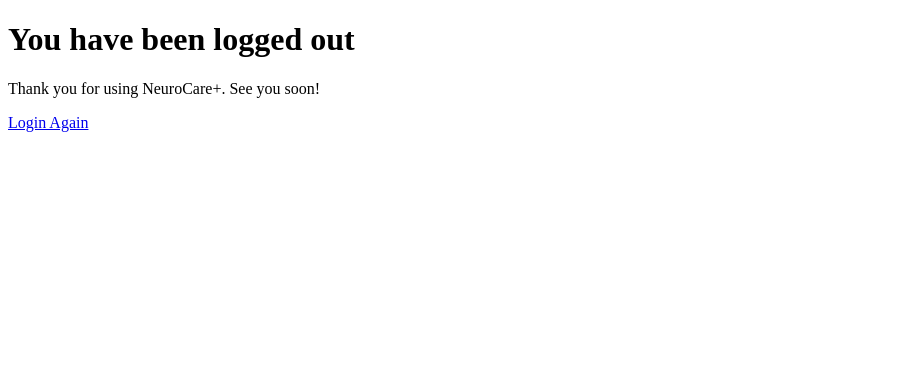
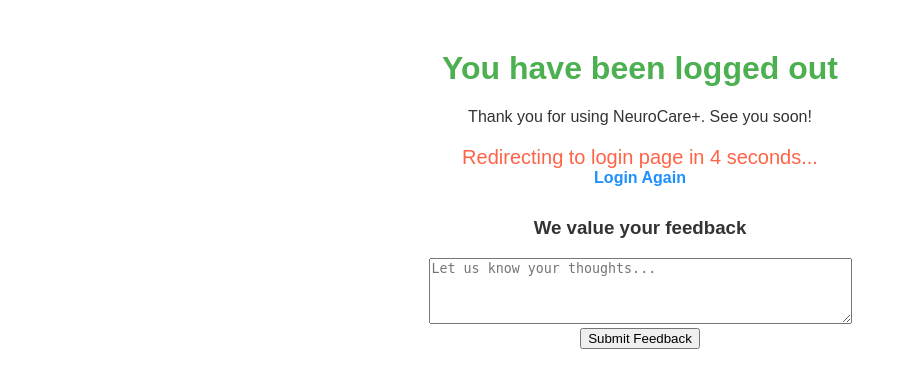
Before and after one commit to Anish2324/Neuroapp, a Django app: page /logout/ in a window 1280 px wide. Shown: the top 388 px of the page, without its empty margins (0-907 px from the left). Run offline with Django 5.2, Linux system fonts and the light colour scheme; a user stored in the database is signed in.

Commit message:
last small thing was missing

```diff
--- a/neurocare/mental_health_app/users/templates/users/logout.html
+++ b/neurocare/mental_health_app/users/templates/users/logout.html
@@ -4,11 +4,68 @@
 <head>
     <title>NeuroCare+ - Logout</title>
     {% load static %}
-  <link rel="icon" type="image/x-icon" href="{% static '/users/images/finallogo.ico' %}">
+    <link rel="icon" type="image/x-icon" href="{% static '/users/images/finallogo.ico' %}">
+    <style>
+        body {
+            font-family: Arial, sans-serif;
+            text-align: center;
+            margin-top: 50px;
+            color: #333;
+        }
+        h1 {
+            color: #4CAF50;
+        }
+        a {
+            text-decoration: none;
+            color: #1E90FF;
+            font-weight: bold;
+        }
+        a:hover {
+            color: #FF4500;
+        }
+        .countdown {
+            font-size: 20px;
+            margin-top: 20px;
+            color: #FF6347;
+        }
+        .feedback {
+            margin-top: 30px;
+        }
+    </style>
+    <script>
+        // Countdown Timer
+        let countdown = 10;
+        function startCountdown() {
+            const timer = document.getElementById('timer');
+            const interval = setInterval(() => {
+                countdown--;
+                timer.textContent = countdown;
+                if (countdown === 0) {
+                    clearInterval(interval);
+                    window.location.href = "/login/";
+                }
+            }, 1000);
+        }
+
+        // Run countdown on page load
+        window.onload = startCountdown;
+    </script>
 </head>
 <body>
     <h1>You have been logged out</h1>
     <p>Thank you for using NeuroCare+. See you soon!</p>
+    <div class="countdown">
+        Redirecting to login page in <span id="timer">10</span> seconds...
+    </div>
     <a href="/login/">Login Again</a>
+
+    <div class="feedback">
+        <h3>We value your feedback</h3>
+        <form action="/submit-feedback/" method="POST">
+            {% csrf_token %}
+            <textarea name="feedback" rows="4" cols="50" placeholder="Let us know your thoughts..."></textarea><br>
+            <button type="submit">Submit Feedback</button>
+        </form>
+    </div>
 </body>
 </html>
```
Also changed, not shown: neurocare/mental_health_app/db.sqlite3.
